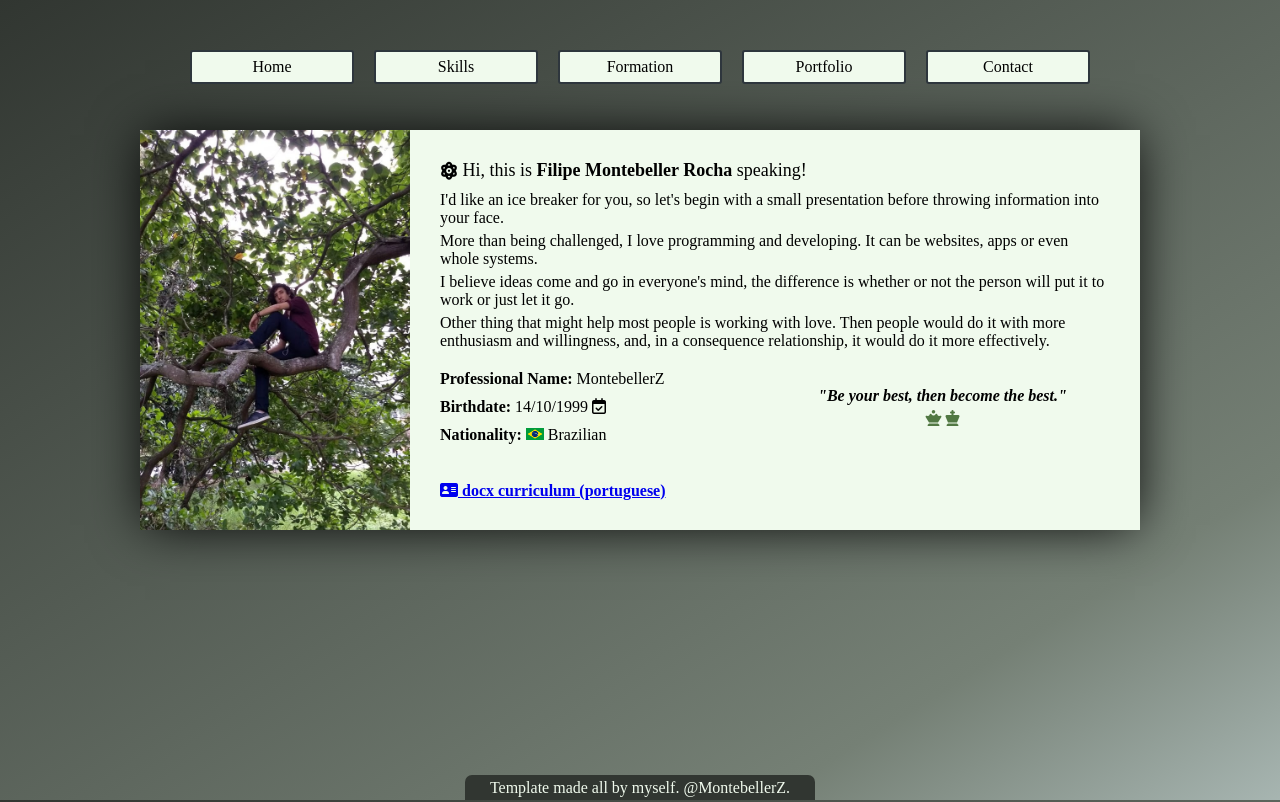
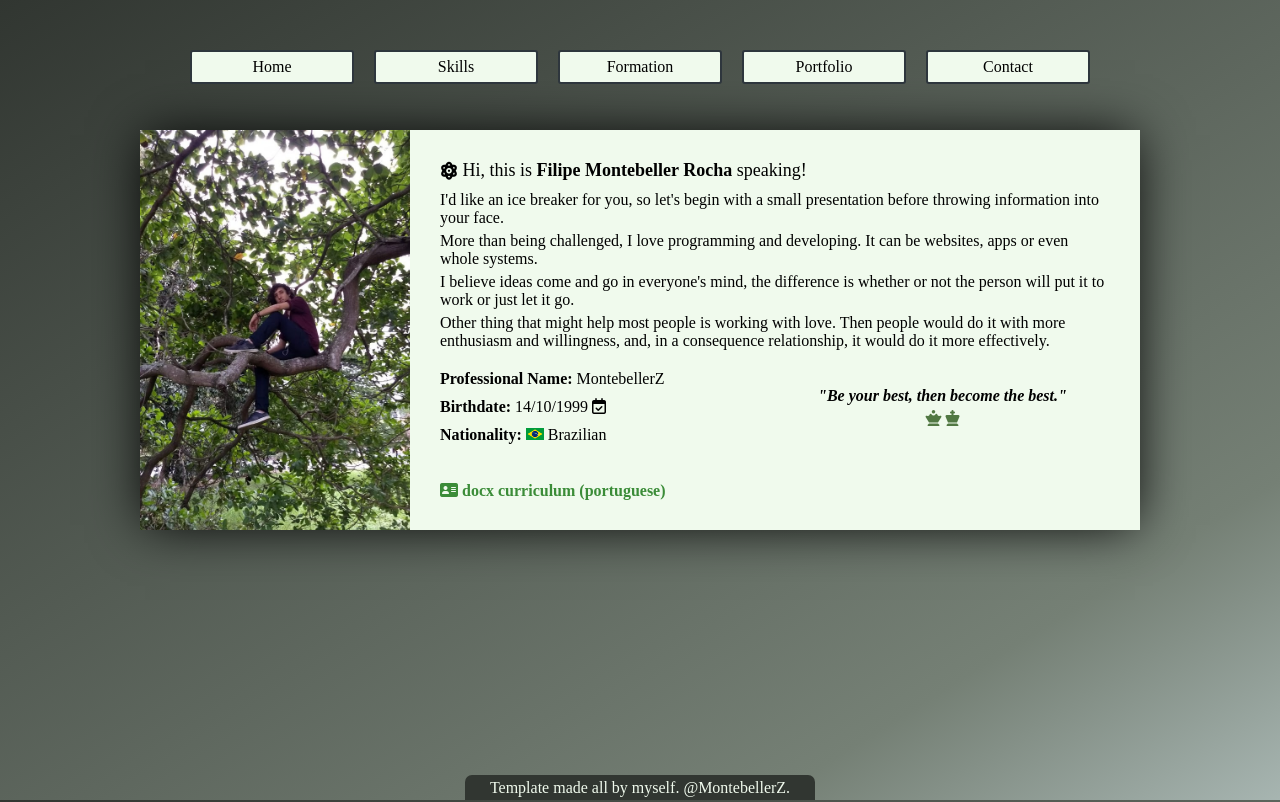
Before and after one commit to MontebellerZ/MontebellerZ.github.io, a plain HTML site: page index.html in a window 1280 px wide. Shown: the top 802 px of the page. Drawn offline with nearby package versions, Linux system fonts and the light colour scheme; a script that the page names is missing.

Commit message:
Update curriculo.css

```diff
--- a/curriculo.css
+++ b/curriculo.css
@@ -61,6 +61,16 @@ body{
 #pos1, #pos2, #pos3, #pos4, #pos5{
 	padding-top: 130px;
 	margin-bottom: 400px;
+}
+
+#curriculo:link, #curriculo:visited{
+	text-decoration: none;
+	color: rgb(59, 140, 56);
+}
+
+#curriculo:hover, #curriculo:active{
+	text-decoration: none;
+	color: rgb(31, 209, 25);
 }
 
 #home, #skills, #formation, #portfolio, #contact{
```
